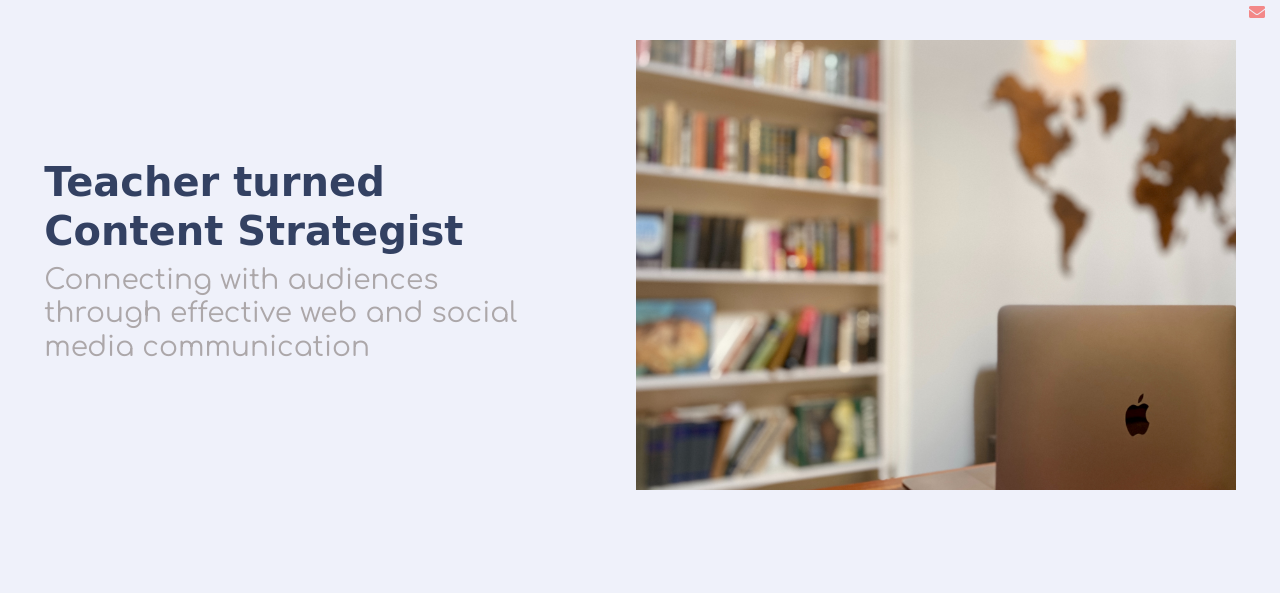
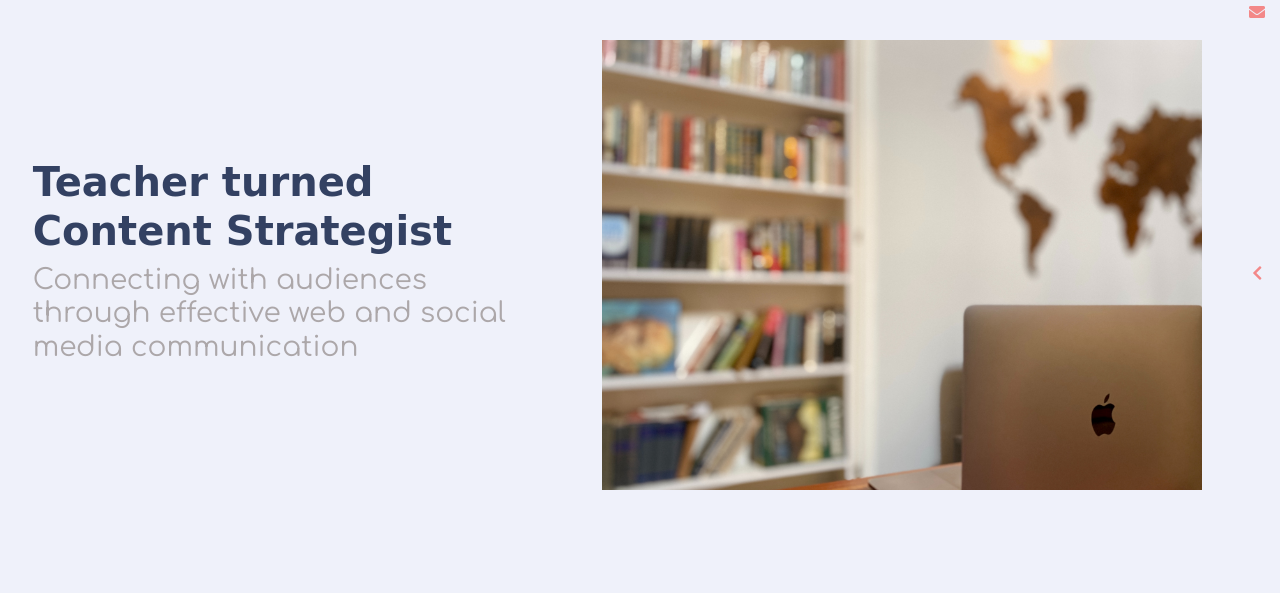
Before and after one commit to oliviagriffin/EDPS6560_Olivia_Griffin, a plain HTML site: page learnmore.html in a window 1280 px wide. Shown: the top 593 px of the page. Drawn offline with nearby package versions, Linux system fonts and the light colour scheme; a web font is replaced by a local one.

Commit message:
Update learnmore.html

```diff
--- a/learnmore.html
+++ b/learnmore.html
@@ -53,6 +53,15 @@
 				<div class="col-auto d-none d-md-block">
 					<img src="img/bookshelflaptop.jpg" width="600px" height="auto" alt="writing at desk" />
 				</div>
+
+				<div id="sec_pro_header" class="row">
+				<div class="col-auto pt-3">
+					<a href="index.html">
+						<i class="fas fa-chevron-left"></i>
+						<span>Home</span>
+					</a>
+				</div>
+
 			</div>
 			<div id="sec_lan_sec2" class="row justify-content-around align-items-center" style="height: 100vh;">
 				<div class="col-xl-5">
```
